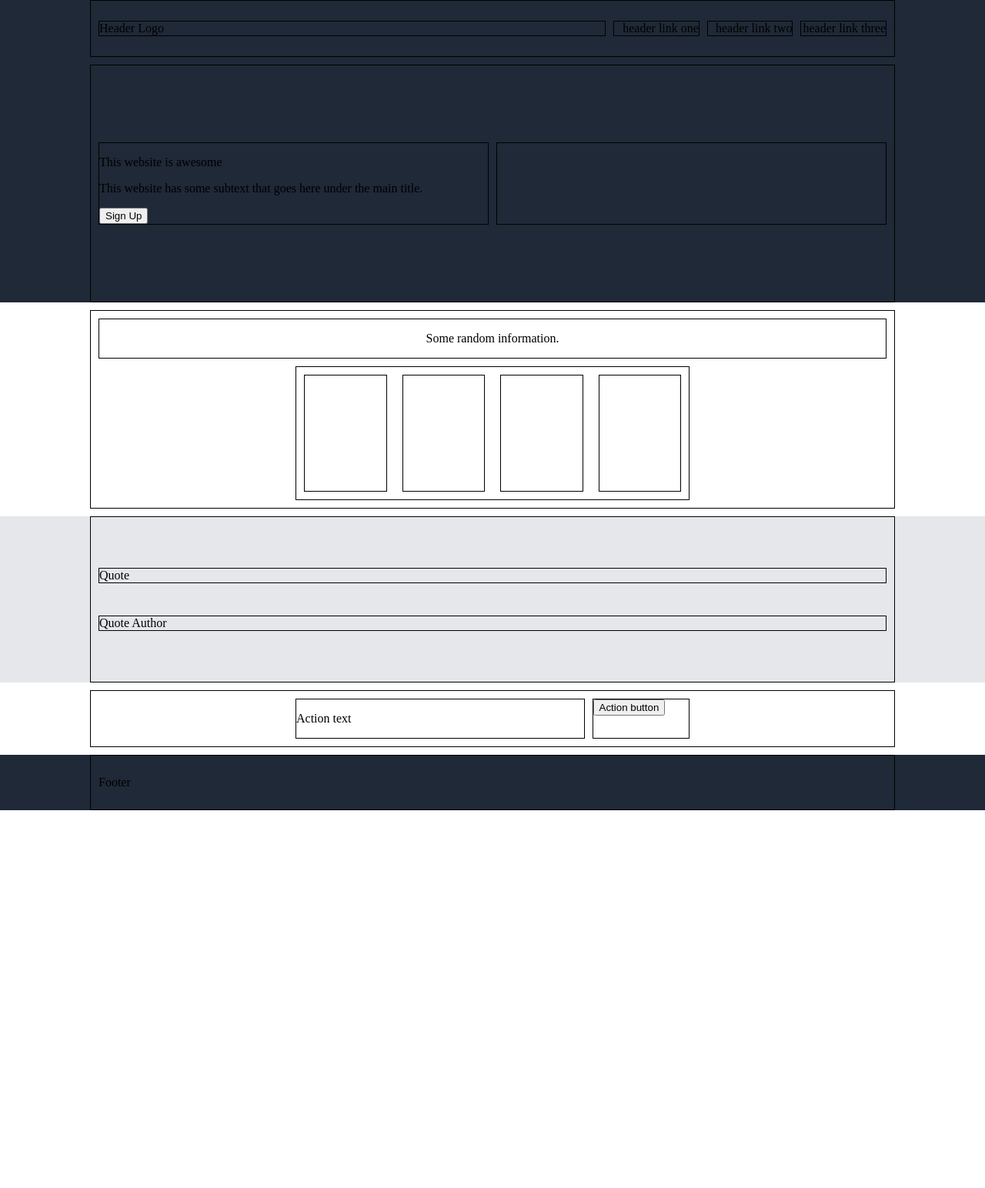
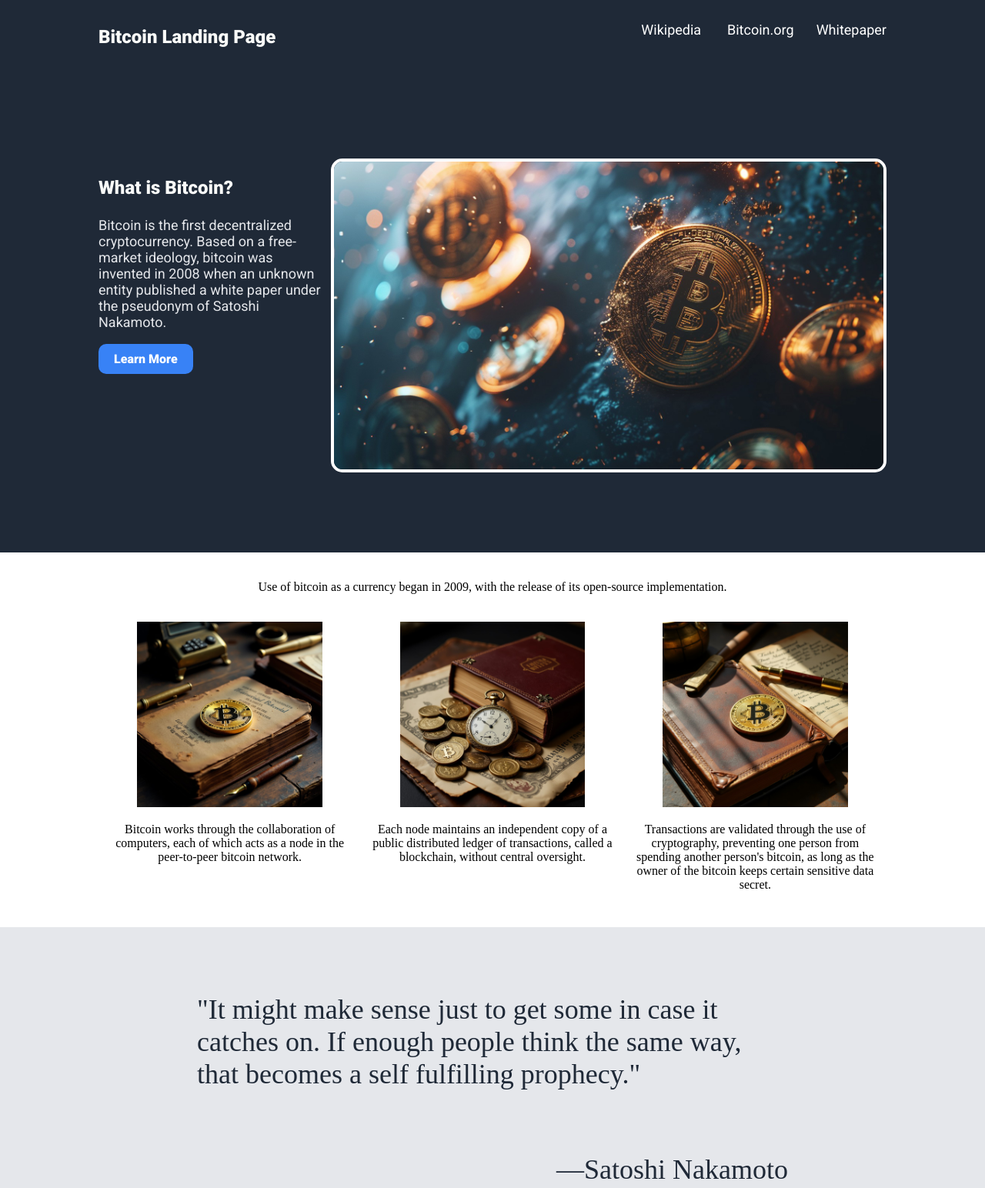
Before and after one commit to 1kylekim1/bitcoin-landing-page, a plain HTML site: page index.html in a window 1280 px wide. Shown: the top 1544 px of the page at 77% size. Before the commit the page ends 1053 px from the top, so only its background shows below. Drawn offline with Linux system fonts and the light colour scheme.

Commit message:
Website fully finished with text, images, and working links added.

```diff
--- a/index.html
+++ b/index.html
@@ -3,68 +3,72 @@
 <head>
     <meta charset="UTF-8">
     <meta name="viewport" content="width=device-width, initial-scale=1.0">
-    <title>Bitcoin</title>
+    <title>Bitcoin Landing Page</title>
     <link rel="stylesheet" href="./styles.css">
+    <link rel="preconnect" href="https://fonts.googleapis.com">
+    <link rel="preconnect" href="https://fonts.gstatic.com" crossorigin>
+    <link href="https://fonts.googleapis.com/css2?family=Roboto:ital,wght@0,100..900;1,100..900&display=swap" rel="stylesheet">
 </head>
 <body>
     <div class="container0">
         <div class="header1">
-            <p class="header-logo">Header Logo</p>
-            <p class="header-link">header link one</p>
-            <p class="header-link">header link two</p>
-            <p class="header-link">header link three</p>
+            <p class="header-logo">Bitcoin Landing Page</p>
+            <p class="header-link"><a href="https://en.wikipedia.org/wiki/Bitcoin" target="_blank">Wikipedia</a></p>
+            <p class="header-link"><a href="https://bitcoin.org/en/" target="_blank">Bitcoin.org</a></p>
+            <p class="header-link"><a href="https://bitcoin.org/bitcoin.pdf" target="_blank">Whitepaper</a></p>
         </div>
         <div class="header2">
             <div class="header2-text">
-                <p>This website is awesome</p>
-                <p>This website has some subtext that goes here under the main title.</p>
-                <button>Sign Up</button>
+                <p class="header2-main">What is Bitcoin?</p>
+                <p class="header2-sub">Bitcoin is the first decentralized cryptocurrency. Based on a free-market ideology, bitcoin was invented in 2008 when an unknown entity published a white paper under the pseudonym of Satoshi Nakamoto.</p>
+                <a href="https://en.wikipedia.org/wiki/Bitcoin" target="_blank" class="header2-button">Learn More</a>
             </div>
             <div class="header2-picture">
-
+                <img src="./images/bitcoin_closeup.jpg">
             </div>
         </div>
     </div>
     <div class="container1">
         <div class="body1">
             <div class="body1-header">
-                <p>Some random information.</p>
+                <p>Use of bitcoin as a currency began in 2009, with the release of its open-source implementation.</p>
             </div>
             <div class="body1-gallery">
                 <div class="body1-frame">
-
+                    <img src="./images/bitcoin_ledger.jpg">
+                    <p>Bitcoin works through the collaboration of computers, each of which acts as a node in the peer-to-peer bitcoin network.</p>
                 </div>
                 <div class="body1-frame">
-
+                    <img src="./images/bitcoin_time.jpg">
+                    <p>Each node maintains an independent copy of a public distributed ledger of transactions, called a blockchain, without central oversight.</p>
                 </div>
                 <div class="body1-frame">
-
-                </div>
-                <div class="body1-frame">
-
+                    <img src="./images/bitcoin_relic.jpg">
+                    <p>Transactions are validated through the use of cryptography, preventing one person from spending another person's bitcoin, as long as the owner of the bitcoin keeps certain sensitive data secret.</p>
                 </div>
             </div>
         </div>
     </div>
     <div class="container2">
         <div class="body2">
-            <p class="body2-quote">Quote</p>
-            <p class="body2-quote-author">Quote Author</p>
+            <p class="body2-quote">"It might make sense just to get some in case it catches on. If enough people think the same way, that becomes a self fulfilling prophecy."</p>
+            <p class="body2-quote-author">—Satoshi Nakamoto</p>
         </div>
     </div>
     <div class="container3">
         <div class="body3">
             <div class="body3-action-text">
-                <p>Action text</p>
+                <p class="body3-action-text-main">Read the Whitepaper!</p>
+                <p class="body3-action-text-sub">The Bitcoin whitepaper is the original thesis paper written under the pseudonym Satoshi Nakamoto on October 31, 2008 that set the basic structure of the Bitcoin network.</p>
             </div>
-            <div class="body3-action-button">
-                <button>Action button</button>
+            <div class="body3-action-button-container">
+                <a href="https://bitcoin.org/bitcoin.pdf" target="_blank" class="body3-action-button">Learn More</a>
             </div>
         </div>
     </div>
     <div class="container4">
         <div class="footer">
-            <p>Footer</p>
+            <p>Copyright © Kyle Kim 2025</p>
         </div>
     </div>
 </body>
--- a/styles.css
+++ b/styles.css
@@ -5,7 +5,6 @@ body, html {
 
 .header1, .header2, .body1, .body2, .body3, .footer {
     display: flex;
-    border: 1px solid black;
     width: 80%;
     margin: 10px auto;
     padding: 10px;
@@ -18,28 +17,77 @@ body, html {
 
 .header1 p {
     flex: 1 1 0;
-    border: 1px solid black;
     text-align: right;
+    font-family: "Roboto";
+    font-size: 18px;
+    color: #E5E7EB;
+}
+
+.header1 a {
+    text-decoration: none;
+    color: white;
+}
+
+.header1 a:hover {
+    color:orange;
 }
 
 .header1 .header-logo {
     flex: 6 1 0;
-    border: 1px solid black;
     text-align: left;
+    font-family: "Roboto";
+    font-size: 24px;
+    color: #F9FAF8;
+    font-weight: 900;
 }
 
 .header2 {
     padding: 100px 10px;
+    display: flex;
 }
 
 .header2 .header2-text {
-    flex: 1;
-    border: 1px solid black;
+    flex: 1 1 0;
+}
+
+.header2 .header2-text .header2-main {
+    font-family: "Roboto";
+    font-size: 24px;
+    color: #F9FAF8;
+    font-weight: 900;
+}
+
+.header2 .header2-text .header2-sub {
+    font-family: "Roboto";
+    font-size: 18px;
+    color: #E5E7EB;
+}
+
+.header2 .header2-button {
+    display: inline-block;
+    background-color: #3882F6;
+    color: white;
+    font-family: "Roboto";
+    font-weight: 900;
+    padding: 10px 20px;
+    border-radius: 10px;
+    text-decoration: none;
+}
+
+.header2 .header2-button:hover {
+    background-color: orange;
+    color: black;
 }
 
 .header2 .header2-picture {
-    flex: 1;
-    border: 1px solid black;
+    flex: 1 1 0;
+    text-align: right;
+}
+
+.header2 .header2-picture img {
+    height: 400px;
+    border: 4px solid white;
+    border-radius: 15px;
 }
 
 .container0 {
@@ -52,63 +100,111 @@ body, html {
 
 .body1 .body1-header {
     flex: 1;
-    border: 1px solid black;
     text-align: center;
 }
 
 .body1 .body1-gallery {
     display: flex;
-    margin-left: 25%;
-    margin-right: 25%;
-    border: 1px solid black;
 }
 
 .body1 .body1-gallery .body1-frame {
     flex: 1;
     margin: 10px;
-    padding-top: 50px;
-    padding-bottom: 50px;
-    border: 1px solid black;
-    width: 50px;
-    height: 50px;
+    padding-top: 0px;
+    padding-bottom: 0px;
+    text-align: center;
+}
+
+.body1 .body1-gallery .body1-frame img {
+    width: 75%;
+    height: auto;
 }
 
 .body2 {
     flex-direction: column;
     padding-top: 50px;
-    padding-bottom: 50px
+    padding-bottom: 50px;
+    width: 60%;
 }
 
 .body2 p {
     flex: 1;
-    border: 1px solid black;
+    font-size: 36px;
+    font-family: light italic;
+    color: #1F2937;
+}
+
+.body2 .body2-quote-author {
+    text-align: right;
 }
 
 .container2 {
     background-color: #E5E7EB;
 }
 
-.body3 .body3-action-banner {
-    flex: 1;
-    border: 1px solid black;
-    margin-left: 25%;
-    margin-right: 25%;
+.body3 {
+    justify-content: center;
+    align-items: center;
+    width: 60%;
+    background-color: #3882F6;
+    border-radius: 10px;
 }
 
 .body3 .body3-action-text {
     flex:  3 1 0;
-    border: 1px solid black;
-    margin-left: 25%;
+    margin-left: 15%;
+    color: white;
+    font-family: "Roboto";
+}
+
+.body3 .body3-action-text-main {
+    font-size: 20px;
+    font-weight: 900;
+    margin-bottom: 0px;
+}
+
+.body3 .body3-action-text-sub {
+    font-size: 16px;
+    margin-top: 5px;
+}
+
+.body3 .body3-action-button-container {
+    flex: 1 1 0;
+    margin-right: 15%;
+    display: flex;
+    justify-content: center;
+    height: 100%;
 }
 
 .body3 .body3-action-button {
-    flex: 1 1 0;
-    border: 1px solid black;
-    margin-right: 25%;
+    color: white;
+    font-family: "Roboto";
+    font-weight: 900;
+    padding: 10px 20px;
+    border: 2px solid white;
+    border-radius: 10px;
+    text-decoration: none;
+}
+
+.body3 .body3-action-button:hover{
+    background-color: orange;
+    color: black;
+    border-color: black;
+}
+
+.container3 {
+    margin: 100px auto;
 }
 
 .footer {
     margin-bottom: 0;
+    text-align: center;
+}
+
+.footer p {
+    color: #E5E7EB;
+    width: 100%;
+    text-align: center;
 }
 
 .container4 {
```
Also changed, not shown: images/bitcoin_closeup.jpg (added), images/bitcoin_ledger.jpg (added), images/bitcoin_logo_transparent_1.png (deleted), images/bitcoin_logo_transparent_2.png (deleted), images/bitcoin_relic.jpg (added), images/bitcoin_time.jpg (added).
